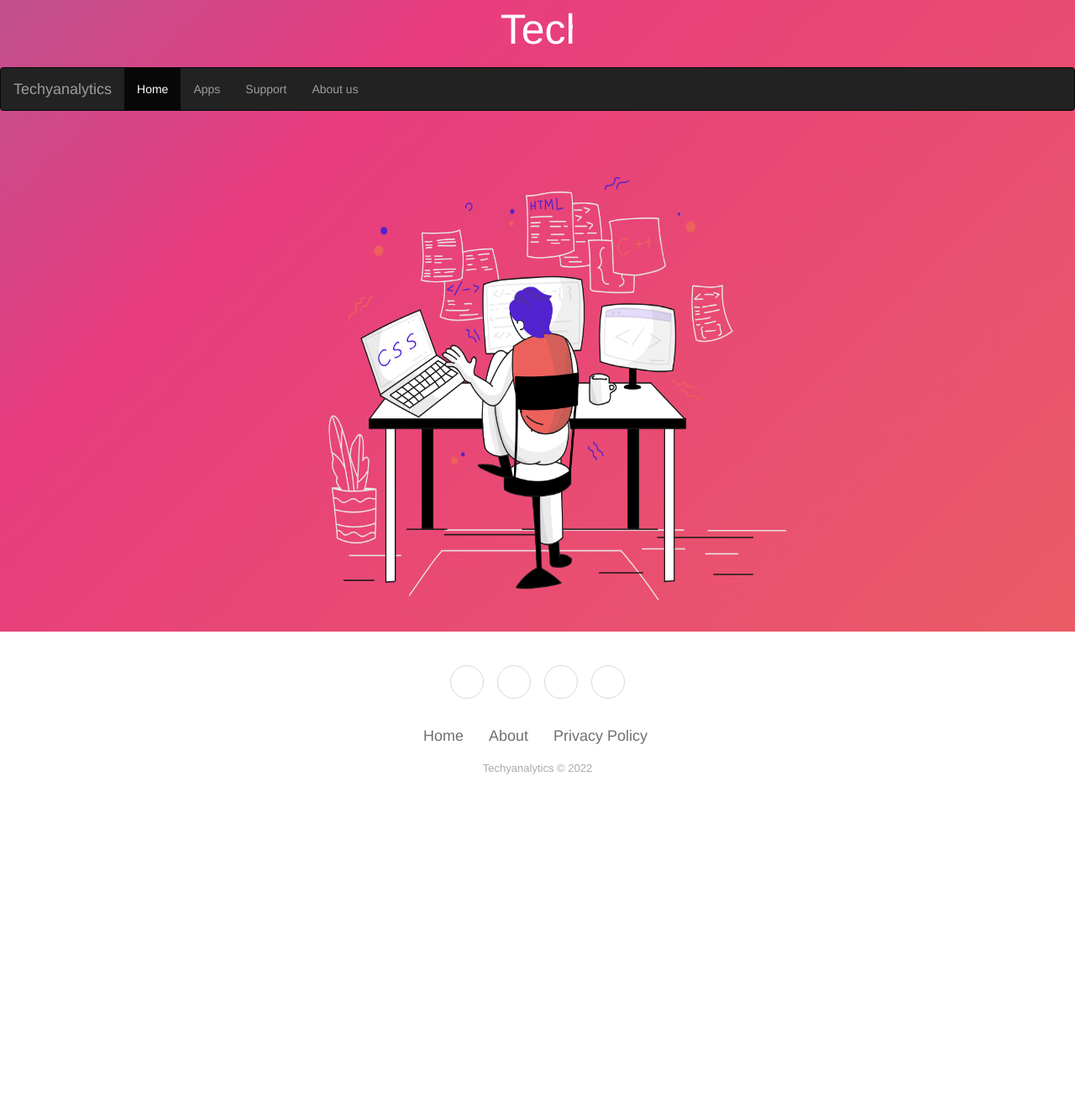
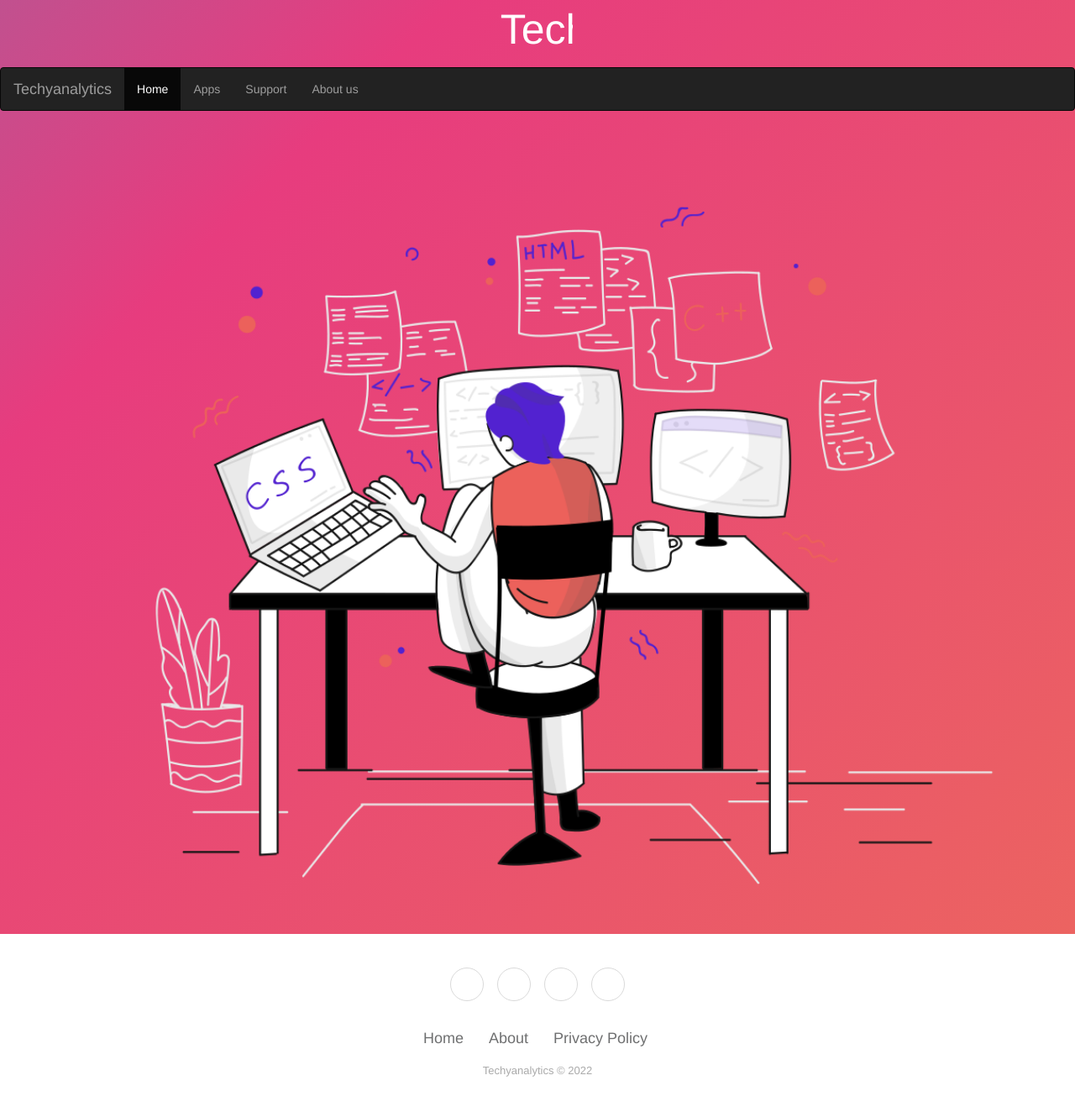
Before and after one commit to techyanalytics/a, a PHP site: page / in a window 1280 px wide. Shown: the whole page at 84% size. Before the commit the page ends 922 px from the top, so only its background shows below. Run offline with PHP 8.4, Linux system fonts and the light colour scheme; some libraries are stand-ins or nearby versions.

Commit message:
Update style.css

```diff
--- a/style.css
+++ b/style.css
@@ -128,3 +128,7 @@ p{
   color:#aaa;
   margin-bottom:0;
 }
+.responsive {
+  width: 100%;
+  height: auto;
+}
```
